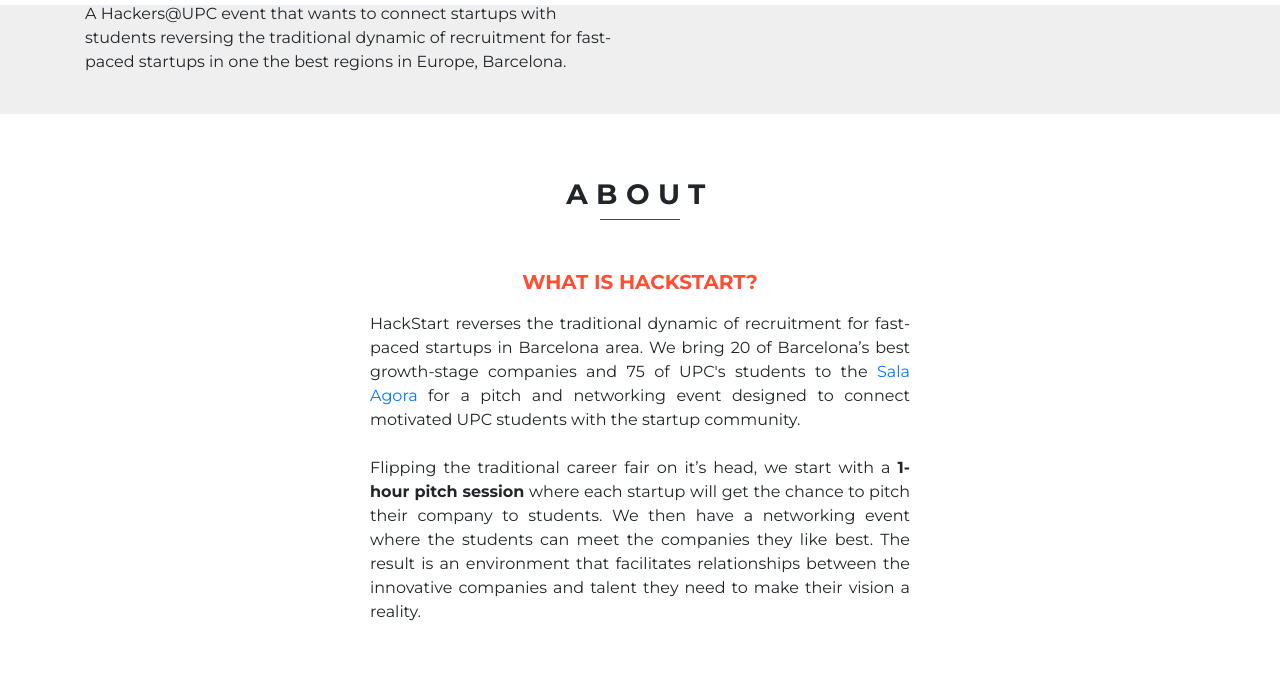
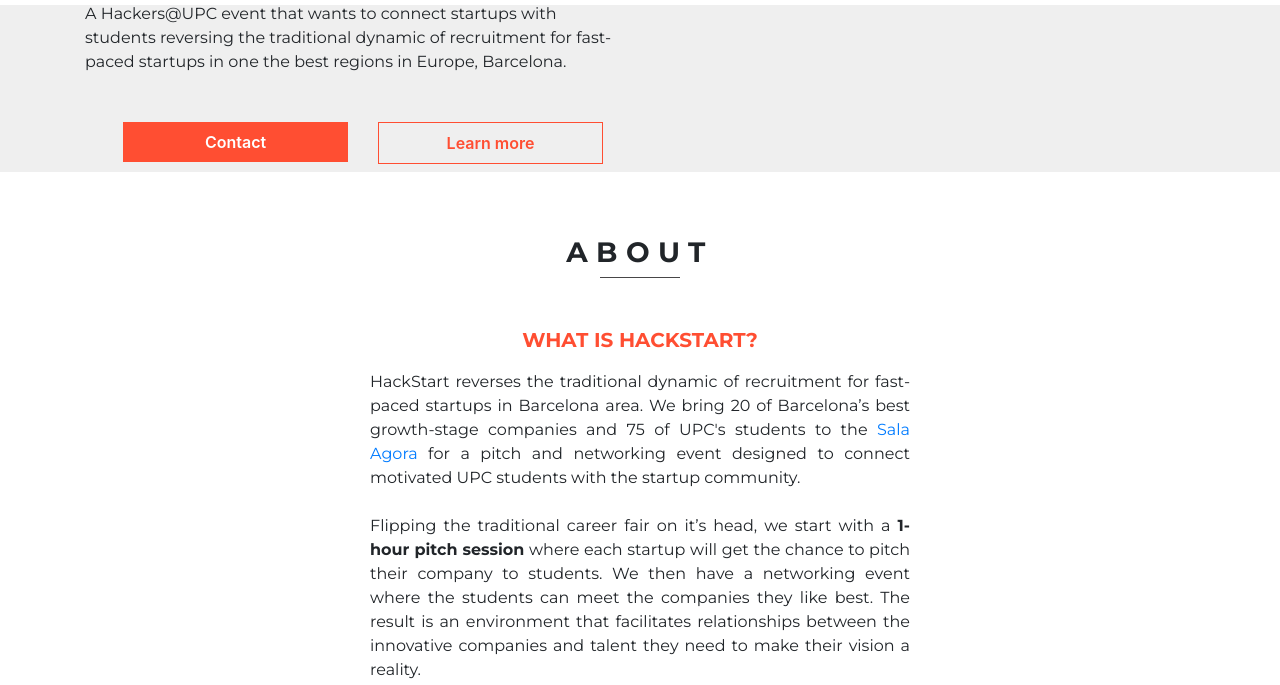
Before and after one commit to hackupc/hackstart-landing, a plain HTML site: page index.html in a window 1280 px wide. Shown: the part 51-736 px from the top of the page. Drawn offline with nearby package versions, Linux system fonts and the light colour scheme; a script that the page names is missing.

Commit message:
insert buttons again

```diff
--- a/index.html
+++ b/index.html
@@ -66,16 +66,14 @@
                     <p class="subtitle">A Hackers@UPC event that wants to connect startups with students reversing the
                         traditional dynamic of recruitment for fast-paced startups in one the best regions in Europe,
                         Barcelona.</p>
-                    <!--
                     <div class="col row margin-15">
                         <div class="col-lg-6 col-md-6 col-sm-12 ">
-                            <button href='mailto:hackstart@hackersatupc.com' type="button" class="button-primary md-btn-ripple">Contact</button>
+                            <button onclick="window.open('mailto:hackstart@hackersatupc.org','_blank')" type="button" class="button-primary md-btn-ripple">Contact</button>
                         </div>
                         <div class="col-lg-6 col-md-6 col-sm-12 ">
-                            <button onclick="#about" type="button" class="button-secondary md-btn-ripple md-btn-ripple-white">Learn more</button>
+                            <button onclick="window.open('#about','_self')" type="button" class="button-secondary md-btn-ripple md-btn-ripple-white">Learn more</button>
                         </div>
                     </div>
-                    -->
                 </div>
             </div>
         </div>
```
